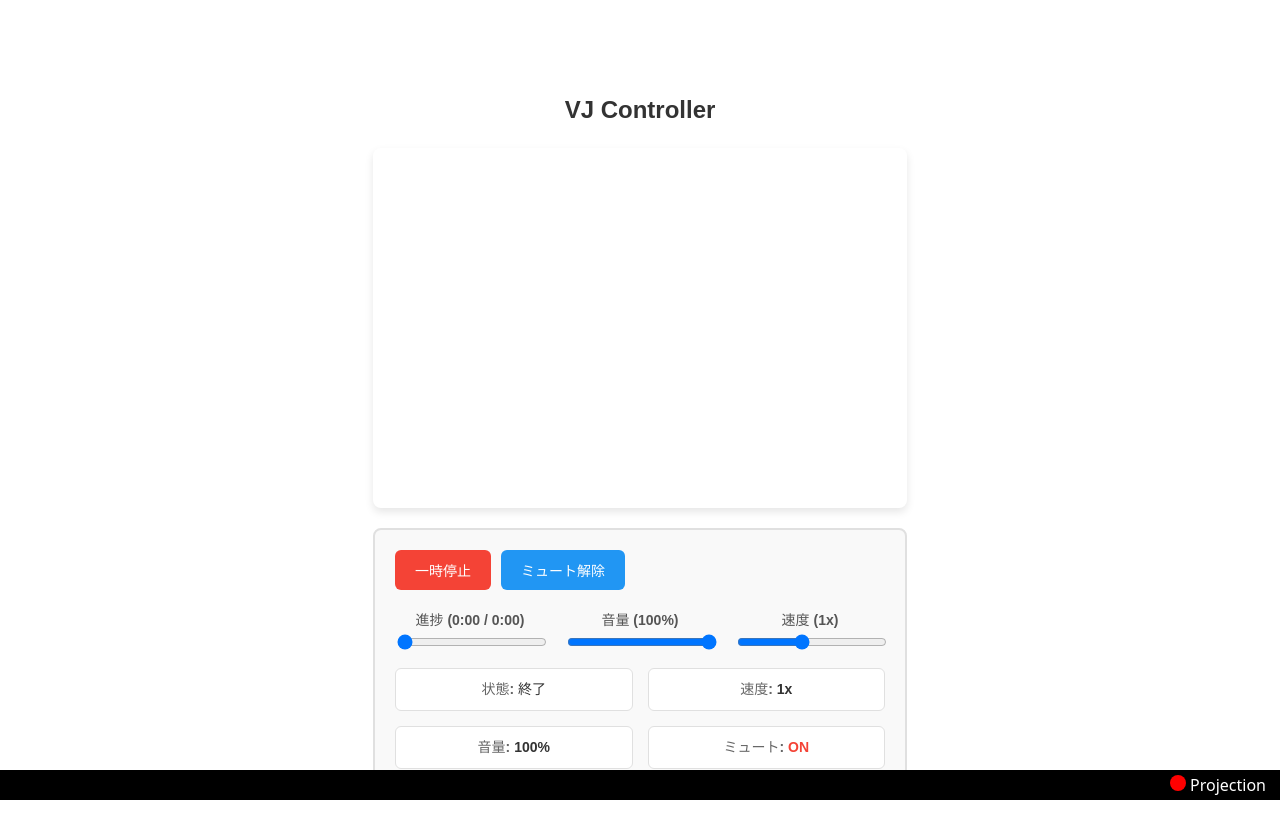
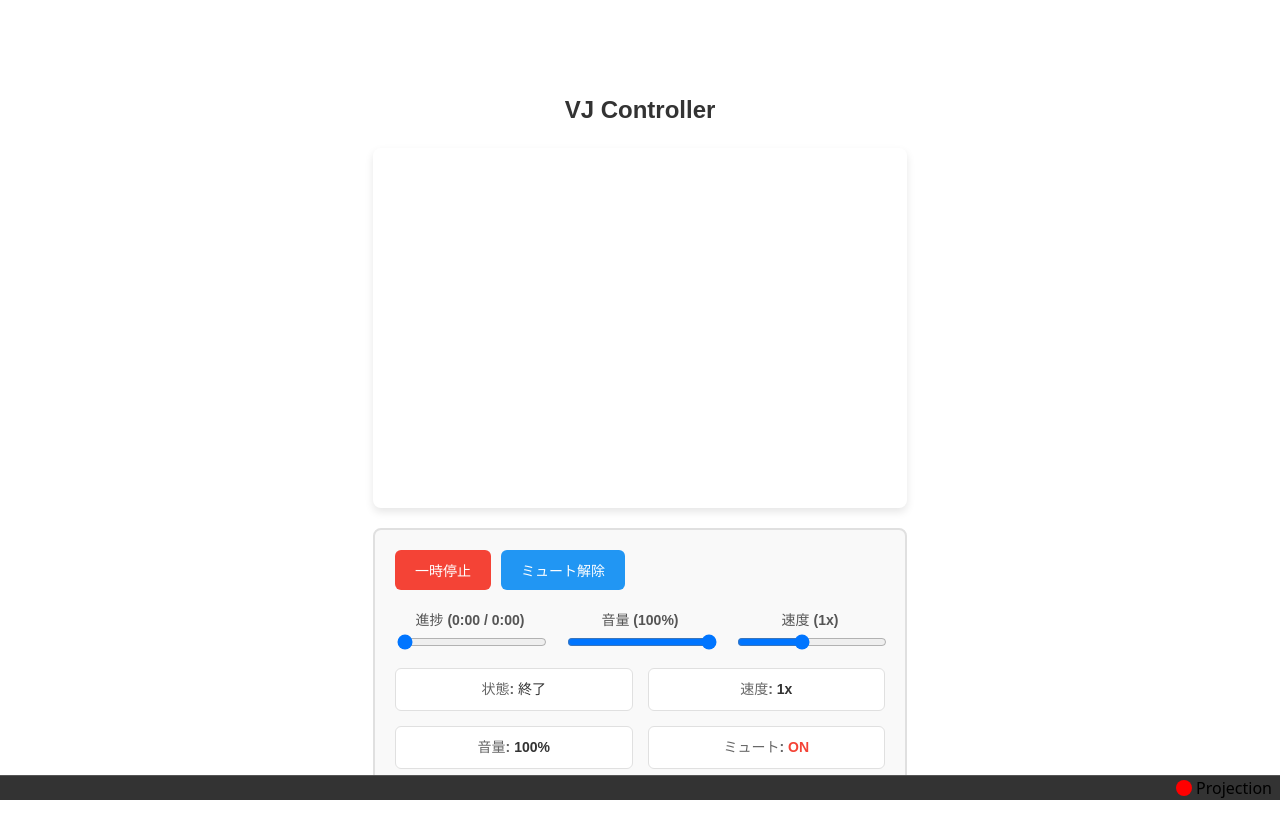
Before and after one commit to KazuProg/youtube-vj, a React (Vite) app: page / in a window 1280 px wide. Shown: the top 838 px of the page. Built offline with nearby package versions, Linux system fonts and the light colour scheme.

Commit message:
style: adjust Status bar and button layout for improved alignment and appearance
- Refine Status.module.css for better flex alignment and hover effect
- Tweak status bar height, background, and border in ControllerPage
- Remove redundant margin/gap for a more compact look

```diff
--- a/src/components/Status.module.css
+++ b/src/components/Status.module.css
@@ -1,13 +1,16 @@
 .status {
-  display: inline-block;
-  padding: 4px;
-  cursor: pointer;
+  height: 100%;
+  padding: 0 8px;
   background: none;
   border: none;
-  color: inherit;
+  border-radius: 0;
   font: inherit;
   cursor: pointer;
   outline: inherit;
+  display: flex;
+  align-items: center;
+  gap: 4px;
+  transition: background 0.2s ease;
 }
 
 .status.clickable:hover {
@@ -20,7 +23,6 @@
   height: 1rem;
   border-radius: 1rem;
   background: #f00;
-  margin-right: 4px;
 }
 
 .status .indicator.active {
--- a/src/pages/ControllerPage.tsx
+++ b/src/pages/ControllerPage.tsx
@@ -41,15 +41,13 @@ const ControllerPage = () => {
           bottom: 0,
           left: 0,
           right: 0,
-          height: "30px",
-          backgroundColor: "black",
+          height: "1.5em",
+          backgroundColor: "#333",
           color: "white",
           display: "flex",
           alignItems: "center",
           justifyContent: "flex-end",
-          gap: "10px",
-          textAlign: "right",
-          padding: "0 10px",
+          borderTop: "1px solid #555",
         }}
       >
         <Status
```
